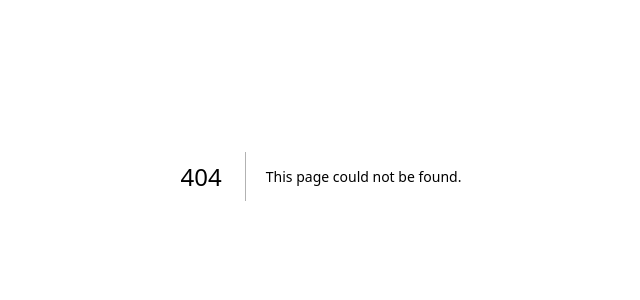
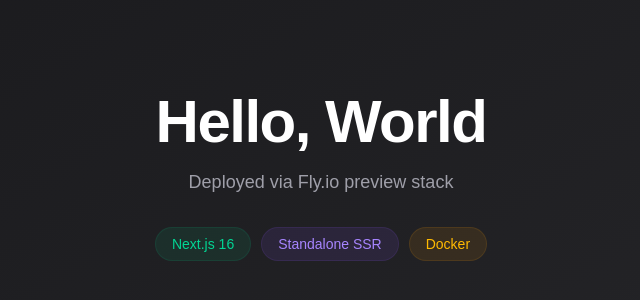
Before and after one commit to neo-rob-little/next-branch-preview, a Next.js app: page /hello-world in a window 1280 px wide. Before the commit this address had no page. Shown: the part 224-524 px from the top of the page, without its empty margins (319-959 px from the left). Built offline with nearby package versions, Linux system fonts and the light colour scheme.

Commit message:
add hello world test page

```diff
--- /dev/null
+++ b/src/app/hello-world/page.tsx
@@ -0,0 +1,25 @@
+export default function HelloWorld() {
+	return (
+		<div className="flex min-h-screen items-center justify-center bg-gradient-to-br from-zinc-900 to-zinc-800">
+			<div className="text-center">
+				<h1 className="text-6xl font-bold tracking-tight text-white">
+					Hello, World
+				</h1>
+				<p className="mt-4 text-lg text-zinc-400">
+					Deployed via Fly.io preview stack
+				</p>
+				<div className="mt-8 flex justify-center gap-3">
+					<span className="rounded-full bg-emerald-500/10 px-4 py-1.5 text-sm font-medium text-emerald-400 ring-1 ring-emerald-500/20">
+						Next.js 16
+					</span>
+					<span className="rounded-full bg-violet-500/10 px-4 py-1.5 text-sm font-medium text-violet-400 ring-1 ring-violet-500/20">
+						Standalone SSR
+					</span>
+					<span className="rounded-full bg-amber-500/10 px-4 py-1.5 text-sm font-medium text-amber-400 ring-1 ring-amber-500/20">
+						Docker
+					</span>
+				</div>
+			</div>
+		</div>
+	)
+}
```
